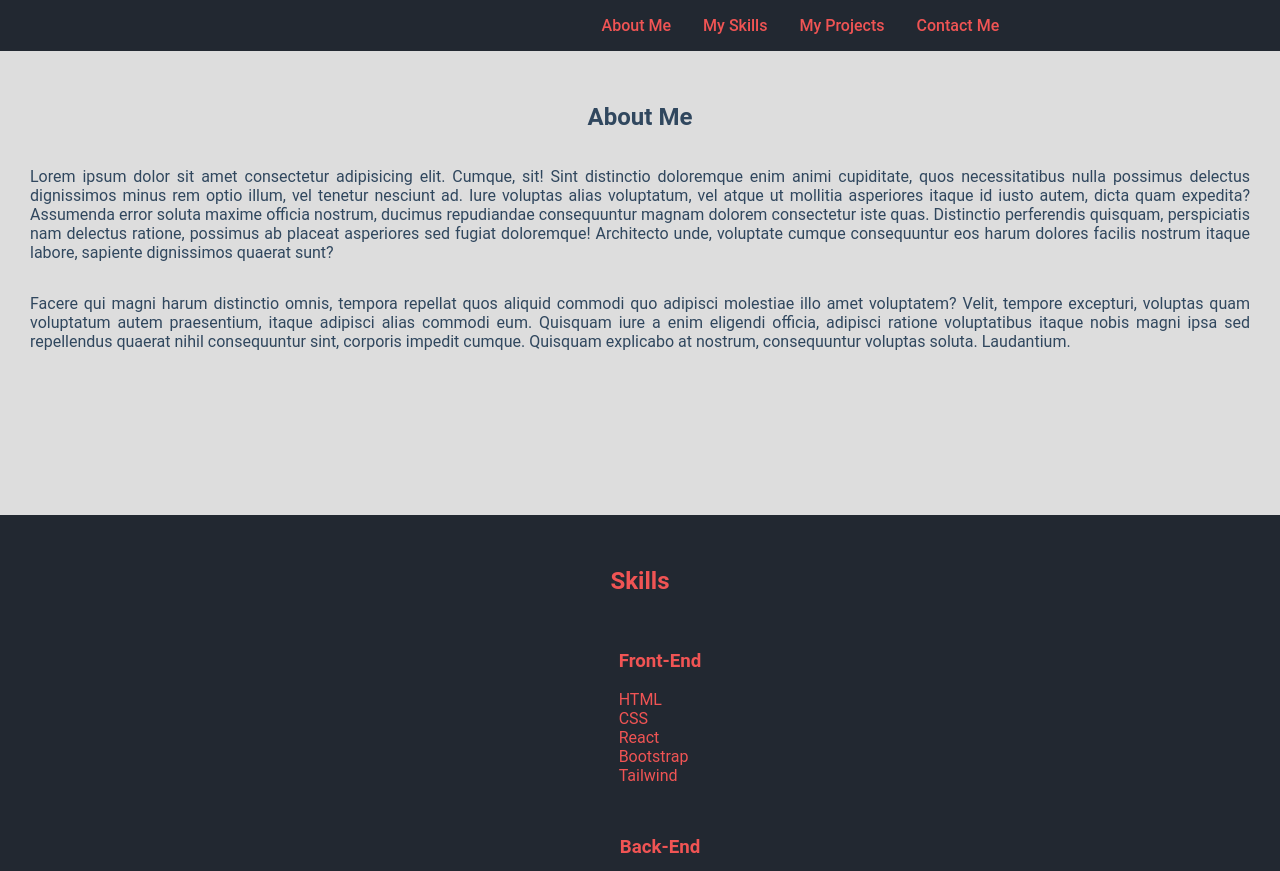
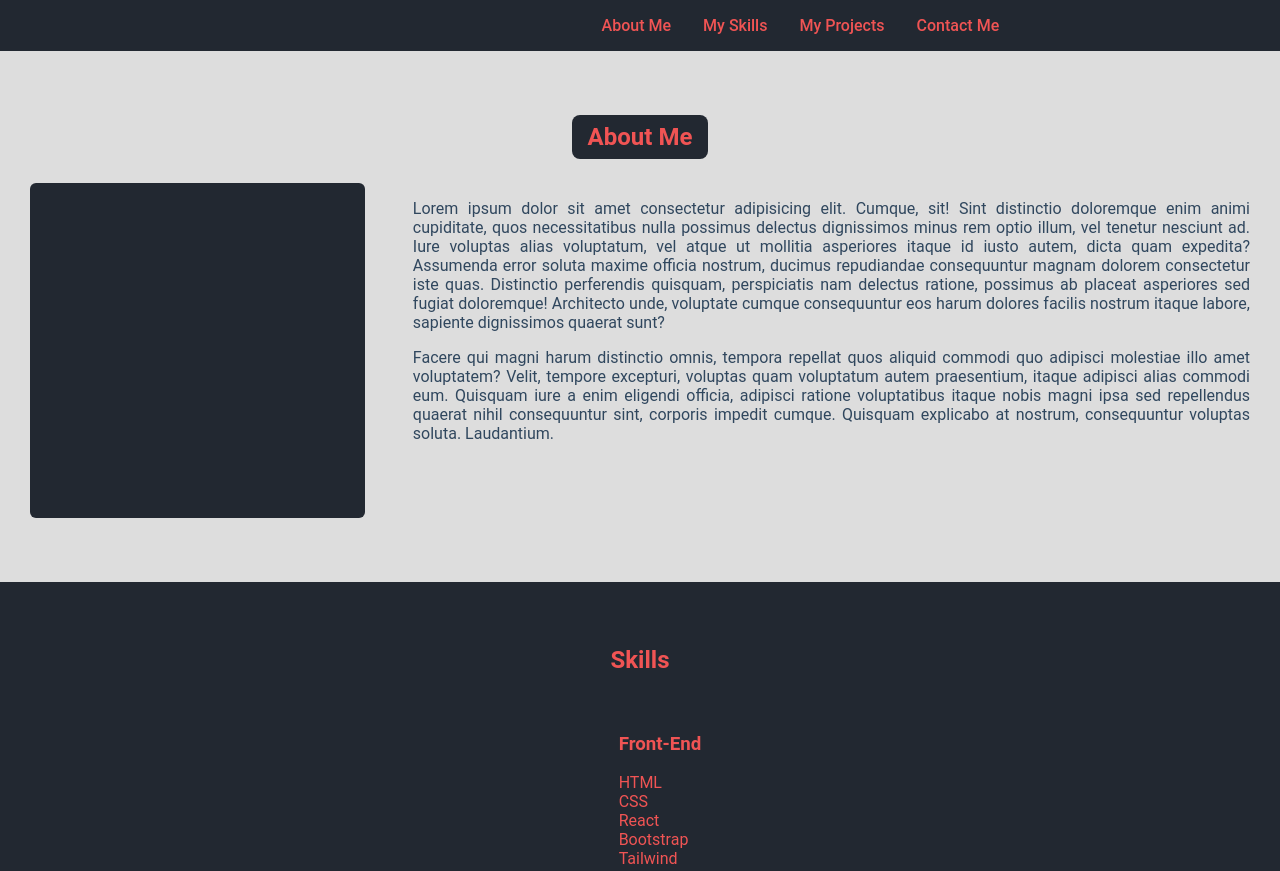
Before and after one commit to manvinderjit/2023-Project-Pragra-Digital-Portfolio, a plain HTML site: page index.html in a window 1280 px wide. Shown: the top 871 px of the page. Drawn offline with Linux system fonts and the light colour scheme.

Commit message:
refact: Refact about me section

```diff
--- a/index.html
+++ b/index.html
@@ -13,7 +13,7 @@
     <header>
         <nav class="top-navigation">
             <div class="logo"></div>
-            <ul>
+            <ul class="navigation-links">
                 <li><a href="#section-about-me">About Me</a></li>
                 <li><a href="#section-my-skills">My Skills</a></li>
                 <li><a href="#section-achievements">My Projects</a></li>
@@ -28,6 +28,11 @@
 
             <section id="section-about-me">
                 <h2>About Me</h2>
+                <div class="wrapper-about-me-content">
+                    <div class="wrapper-about-me-img">
+                        <img src="" alt="">
+                    </div>
+                    <div>
                         <p>Lorem ipsum dolor sit amet consectetur adipisicing elit. Cumque, sit! Sint distinctio doloremque enim animi cupiditate, quos necessitatibus nulla possimus delectus dignissimos minus rem optio illum, vel tenetur nesciunt ad.
                         Iure voluptas alias voluptatum, vel atque ut mollitia asperiores itaque id iusto autem, dicta quam expedita? Assumenda error soluta maxime officia nostrum, ducimus repudiandae consequuntur magnam dolorem consectetur iste quas.
                         Distinctio perferendis quisquam, perspiciatis nam delectus ratione, possimus ab placeat asperiores sed fugiat doloremque! Architecto unde, voluptate cumque consequuntur eos harum dolores facilis nostrum itaque labore, sapiente dignissimos quaerat sunt?
@@ -35,6 +40,8 @@
                         <p>
                         Facere qui magni harum distinctio omnis, tempora repellat quos aliquid commodi quo adipisci molestiae illo amet voluptatem? Velit, tempore excepturi, voluptas quam voluptatum autem praesentium, itaque adipisci alias commodi eum.
                         Quisquam iure a enim eligendi officia, adipisci ratione voluptatibus itaque nobis magni ipsa sed repellendus quaerat nihil consequuntur sint, corporis impedit cumque. Quisquam explicabo at nostrum, consequuntur voluptas soluta. Laudantium.</p>
+                    </div>
+                </div>
             </section>
 
             <section id="section-my-skills">
@@ -89,7 +96,7 @@
     </main>
 
     <footer>
-
+        <div>&copy; Manvinderjit 2023</div>
     </footer>
 
 </body>
--- a/styles.css
+++ b/styles.css
@@ -27,11 +27,16 @@ a {
     font-weight: 500;
 }
 
+h2 {
+    margin: 0 0 1.5rem 0;
+}
+
 section {
-    padding: 2rem 0;
-    min-height: 50vh;
+    padding: 4rem 0;
+    /* min-height: 50vh; */
     display: flex;
     align-items: center;
+    justify-content: center;
     flex-direction: column;
 }
 
@@ -90,6 +95,26 @@ header {
     text-align: justify;
 }
 
+#section-about-me h2 {
+    background-color: var(--color-background-theme-dark);
+    color: var(--color-text-red);
+    padding: 0.5rem 1rem;
+    border-radius: 8px;
+}
+
+.wrapper-about-me-content {
+    display: grid;
+    grid-template-columns: 1fr 2.5fr;
+    gap: 3rem;
+}
+
+.wrapper-about-me-img {
+    background-color: var(--color-background-theme-dark);
+    border-radius: 6px;
+    height: 0;
+    padding-top: 100%;
+}
+
 /* Main > Article > Section My Skills */
 
 #section-my-skills {
@@ -129,3 +154,14 @@ header {
     margin-right: auto;
     text-align: justify;
 }
+
+/* Footer */
+footer {
+    display: flex;
+    justify-content: center;
+    align-items: center;
+    padding: 1rem 0;
+    color: var(--color-text-red);
+    font-size: 1rem;
+    font-weight: 500;
+}
```
Lines whose indentation alone changed are shown as unchanged.
